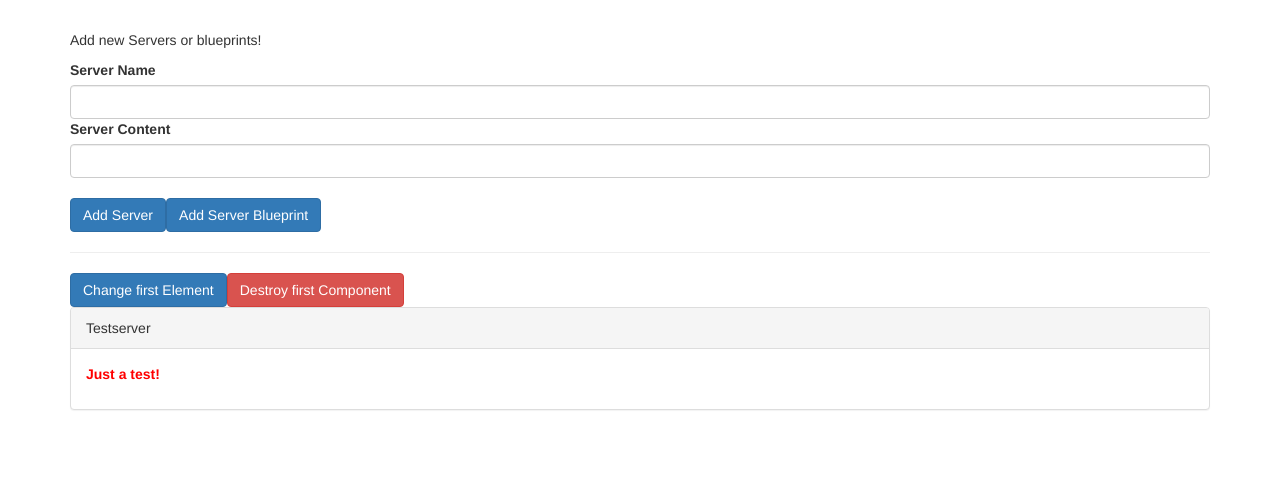
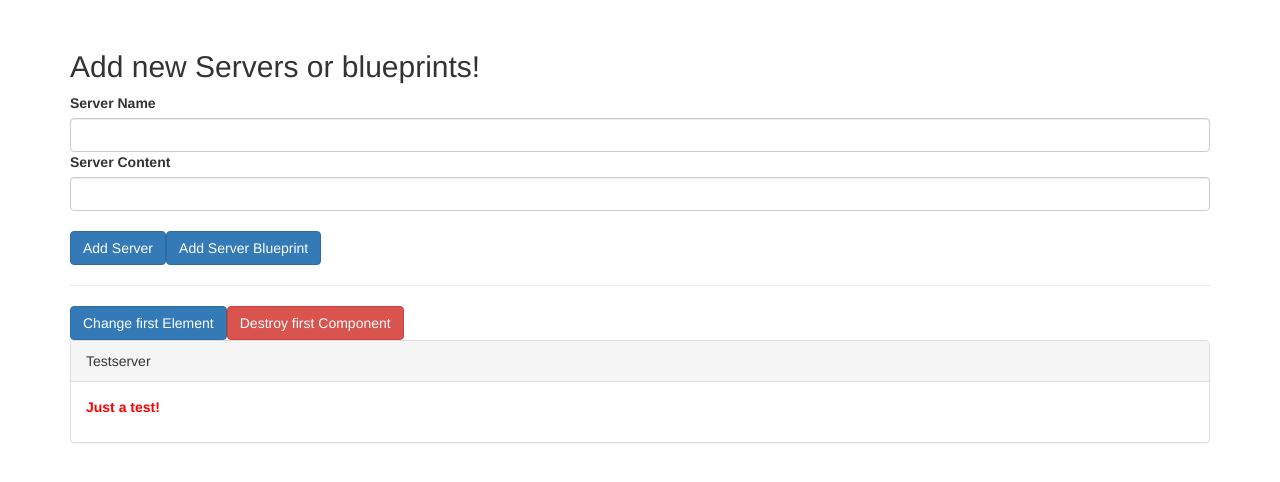
Before and after one commit to viktormohl/angular2, an Angular app in the folder cmp-databinding-final/: page / in a window 1280 px wide. Shown: the top 482 px of the page. Built offline with nearby package versions, Linux system fonts and the light colour scheme.

Commit message:
pass data to child element by using property binding and @Input() decorator

```diff
--- a/cmp-databinding-final/src/app/app.component.html
+++ b/cmp-databinding-final/src/app/app.component.html
@@ -8,6 +8,7 @@
     <div class="col-xs-12">
       <button class="btn btn-primary" (click)="onChangeFirst()">Change first Element</button>
       <button class="btn btn-danger" (click)="onDestroyFirst()">Destroy first Component</button>
+      <!-- user property binding with alias 'srvElement' to pass element down to 'app-server-element' -->
       <app-server-element
         *ngFor="let serverElement of serverElements"
         [srvElement]="serverElement"
--- a/cmp-databinding-final/src/app/app.component.ts
+++ b/cmp-databinding-final/src/app/app.component.ts
@@ -8,21 +8,22 @@ import {ServerElementData} from './model/server-element.data';
   styleUrls: ['./app.component.css']
 })
 export class AppComponent {
-  serverElements: ServerElementData[] = [{type: 'server', name: 'Testserver', content: 'Just a test!'}];
+  dummyServerElement: ServerElementData = {type: 'server', name: 'Testserver', content: 'Just a test!'};
+  serverElements: ServerElementData[] = [this.dummyServerElement];
 
-  onServerAdded(serverData: ServerData) {
+  onServerAdded(data: ServerData) {
+    this.addToServerElements('server', data);
+  }
+
+  onBlueprintAdded(data: ServerData) {
+    this.addToServerElements('blueprint', data);
+  }
+
+  private addToServerElements(type: string, serverData: ServerData){
     this.serverElements.push({
-      type: 'server',
+      type: type,
       name: serverData.serverName,
       content: serverData.serverContent
-    });
-  }
-
-  onBlueprintAdded(blueprintData: ServerData) {
-    this.serverElements.push({
-      type: 'blueprint',
-      name: blueprintData.serverName,
-      content: blueprintData.serverContent
     });
   }
 
--- a/cmp-databinding-final/src/app/cockpit/cockpit.component.html
+++ b/cmp-databinding-final/src/app/cockpit/cockpit.component.html
@@ -1,24 +1,21 @@
 <div class="row">
   <div class="col-xs-12">
-    <p>Add new Servers or blueprints!</p>
+    <h2>Add new Servers or blueprints!</h2>
     <label>Server Name</label>
     <!--<input type="text" class="form-control" [(ngModel)]="newServerName">-->
-    <input
-      type="text"
-      class="form-control"
-      #serverNameInput>
+    <input type="text" class="form-control" #serverNameInput>
+
     <label>Server Content</label>
     <!--<input type="text" class="form-control" [(ngModel)]="newServerContent">-->
-    <input
-      type="text"
-      class="form-control"
-      #serverContentInput>
+    <input type="text" class="form-control" #serverContentInput>
     <br>
     <button
       class="btn btn-primary"
-      (click)="onAddServer(serverNameInput)">Add Server</button>
+      (click)="onAddServer(serverNameInput)">Add Server
+    </button>
     <button
       class="btn btn-primary"
-      (click)="onAddBlueprint(serverNameInput)">Add Server Blueprint</button>
+      (click)="onAddBlueprint(serverNameInput)">Add Server Blueprint
+    </button>
   </div>
 </div>
--- a/cmp-databinding-final/src/app/server-element/server-element.component.ts
+++ b/cmp-databinding-final/src/app/server-element/server-element.component.ts
@@ -15,6 +15,7 @@ import {
   ElementRef,
   ContentChild
 } from '@angular/core';
+import {ServerElementData} from '../model/server-element.data';
 
 @Component({
   selector: 'app-server-element',
@@ -31,7 +32,7 @@ export class ServerElementComponent implements
   AfterViewInit,
   AfterViewChecked,
   OnDestroy {
-  @Input('srvElement') element: {type: string, name: string, content: string};
+  @Input('srvElement') element: ServerElementData;
   @Input() name: string;
   @ViewChild('heading', {static: true}) header: ElementRef;
   @ContentChild('contentParagraph', {static: true}) paragraph: ElementRef;
```
Also changed, not shown: cmp-databinding-final/src/app/cockpit/cockpit.component.ts (+8 -2 lines).
